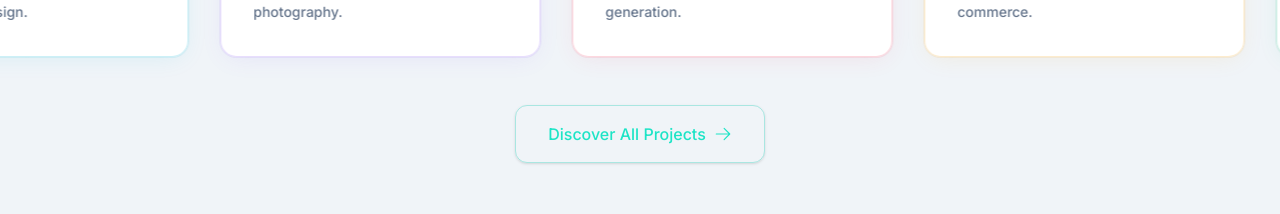
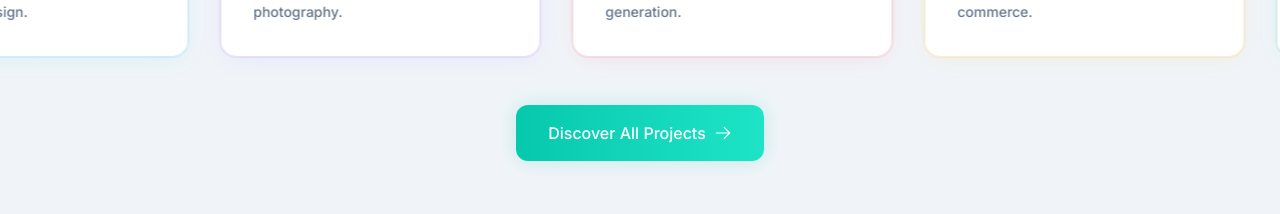
Before and after one commit to Eshbanoliver/nextjs-portfolio, a Next.js app: page / in a window 1280 px wide. Shown: the part 1840-2054 px from the top of the page. Built offline with nearby package versions, Linux system fonts and the light colour scheme.

Commit message:
Updated files

```diff
--- a/src/app/page.tsx
+++ b/src/app/page.tsx
@@ -293,7 +293,7 @@ export default function HomePage() {
           </div>
         </div>
         <div className="text-center mt-12">
-          <Button href="/projects" variant="outline" size="lg" icon={<HiOutlineArrowRight />}>
+          <Button href="/projects" variant="primary" size="lg" icon={<HiOutlineArrowRight />}>
             Discover All Projects
           </Button>
         </div>
```
